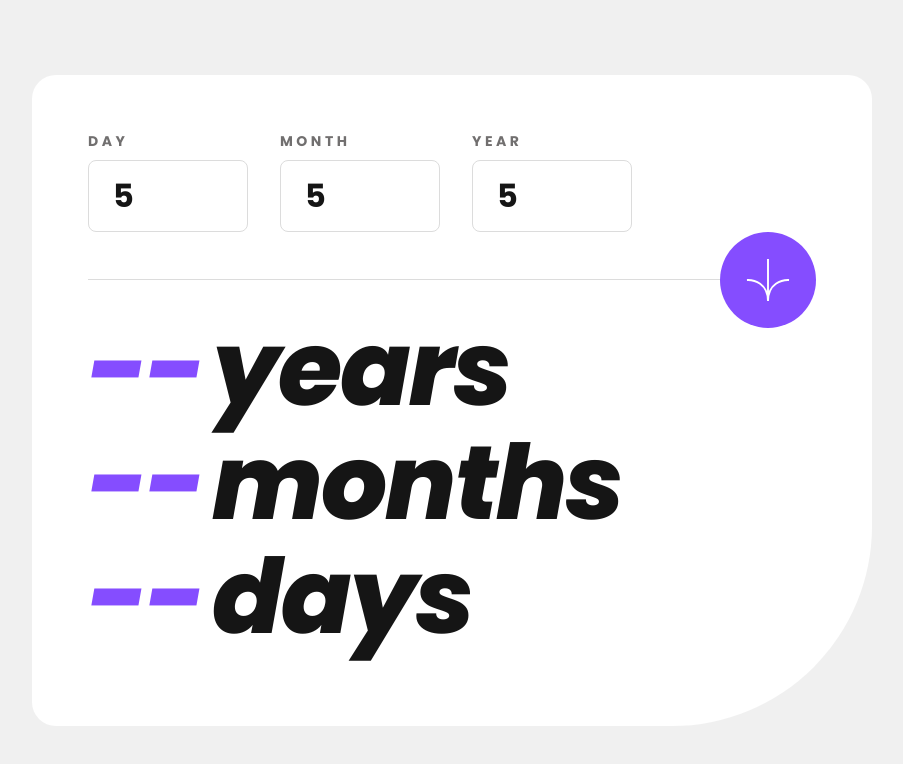
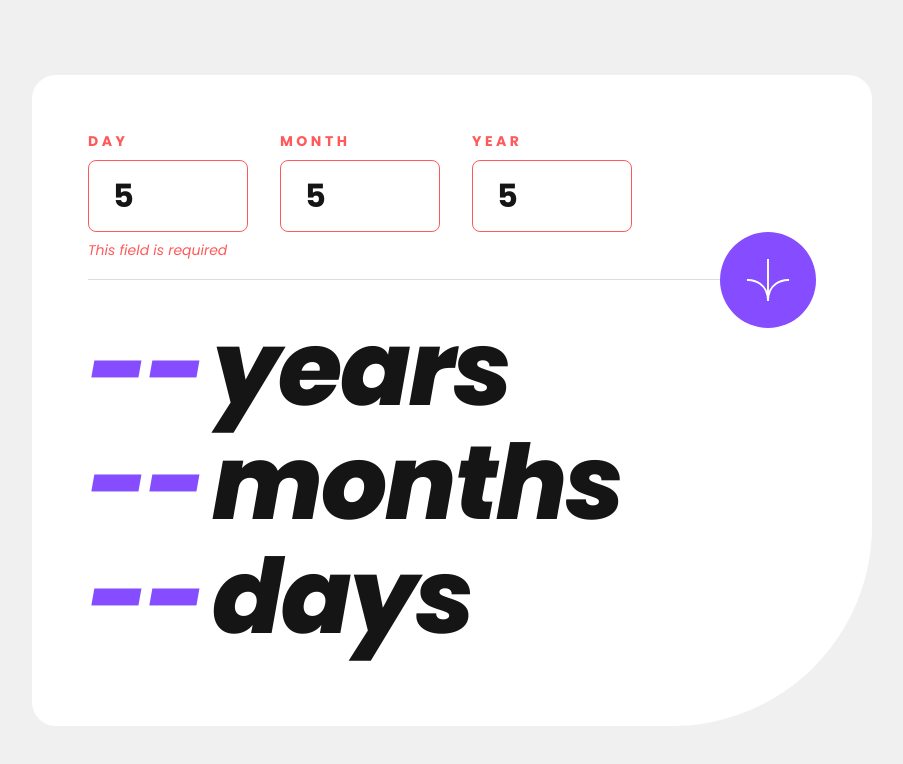
Before and after one commit to burgosha/age-calculator-app, a React (Create React App) app: page / in a window 1280 px wide. Both pictures are taken after typing "5", "5", "5" into the empty fields and a click on the button 956 px from the left and 279 px from the top of the page. Shown: the top 764 px of the page, without its empty margins (188-1091 px from the left). Built offline with nearby package versions, Linux system fonts and the light colour scheme; the HTML template or start-up script is replaced by a standard one.

Commit message:
A new aproximation for the solution

```diff
--- a/src/components/AgeCalculator.js
+++ b/src/components/AgeCalculator.js
@@ -8,7 +8,7 @@ function AgeCalculator() {
     const [month, setMonth] = useState("");
     const [year, setYear] = useState("");
     const [age, setAge] = useState("");
-    const [formSubmitted, setFormSubmitted] = useState(false);
+    const [formSubmitted, setFormSubmitted] = useState(true);
 
     const isValidDate = (day, month, year) => {
       const date = new Date(year, month - 1, day);
@@ -71,45 +71,46 @@ function AgeCalculator() {
 
     const handleSubmit = (event) => {
       event.preventDefault();
-      setFormSubmitted(true);
       if(isValidDate(day, month, year)) {
         setAge(calculateAge(day, month, year));
+        setFormSubmitted(true);
+      } else {
+        setFormSubmitted(false);
       }
     };
-
     return(
         <div className="container">
             <form onSubmit={handleSubmit}>
             <div className="date-inputs">
                 <label
-                  style={{ color: isInvalidDay || isInvalidDate ? "#FF5959" : "" }}
+                  style={{ color: isInvalidDay || isInvalidDate || !formSubmitted ? "#FF5959" : "" }}
                 >Day
                   <input
-                  className={ isInvalidDay || isInvalidDate ? "date-number error" : "date-number" }
+                  className={ isInvalidDay || isInvalidDate || !formSubmitted ? "date-number error" : "date-number" }
                   type="number"
                   placeholder="DD"
                   id="day"
                   name="day"
-                  required="required"
                   value={day}
                   onChange={(event) => setDay(parseInt(event.target.value))}
                   />
                   {isInvalidDay ?
                   <span className="error-type">Must be a valid day</span>  :
                   isInvalidDate
-                  ? <span className="error-type">Must be a valid date</span>
+                  ? <span className="error-type">Must be a valid date</span> :
+                  !formSubmitted
+                  ? <span className="error-type">This field is required</span>
                   : ""}
                 </label>
                 <label
-                  style={{color: isInvalidMonth || isInvalidDate ? "#FF5959" : "" }}
+                  style={{color: isInvalidMonth || isInvalidDate || !formSubmitted ? "#FF5959" : "" }}
                 >Month
                   <input
-                  className={ isInvalidMonth || isInvalidDate ? "date-number error" : "date-number" }
+                  className={ isInvalidMonth || isInvalidDate || !formSubmitted ? "date-number error" : "date-number" }
                   type="number"
                   placeholder="MM"
                   id="month"
                   name="month"
-                  required="required"
                   minLength="1"
                   maxLength="2"
                   value={month}
@@ -120,14 +121,13 @@ function AgeCalculator() {
                   : ""}
                 </label>
                 <label
-                  style={{ color: isInvalidYear || isInvalidDate ? "#FF5959" : "" }}
+                  style={{ color: isInvalidYear || isInvalidDate || !formSubmitted ? "#FF5959" : "" }}
                 >Year
-                  <input className={ isInvalidYear || isInvalidDate ? "date-number error" : "date-number" }
+                  <input className={ isInvalidYear || isInvalidDate || !formSubmitted ? "date-number error" : "date-number" }
                   type="number"
                   placeholder="YYYY"
                   id="year"
                   name="year"
-                  required="required"
                   minLength="4"
                   maxLength="4"
                   value={year}
```
